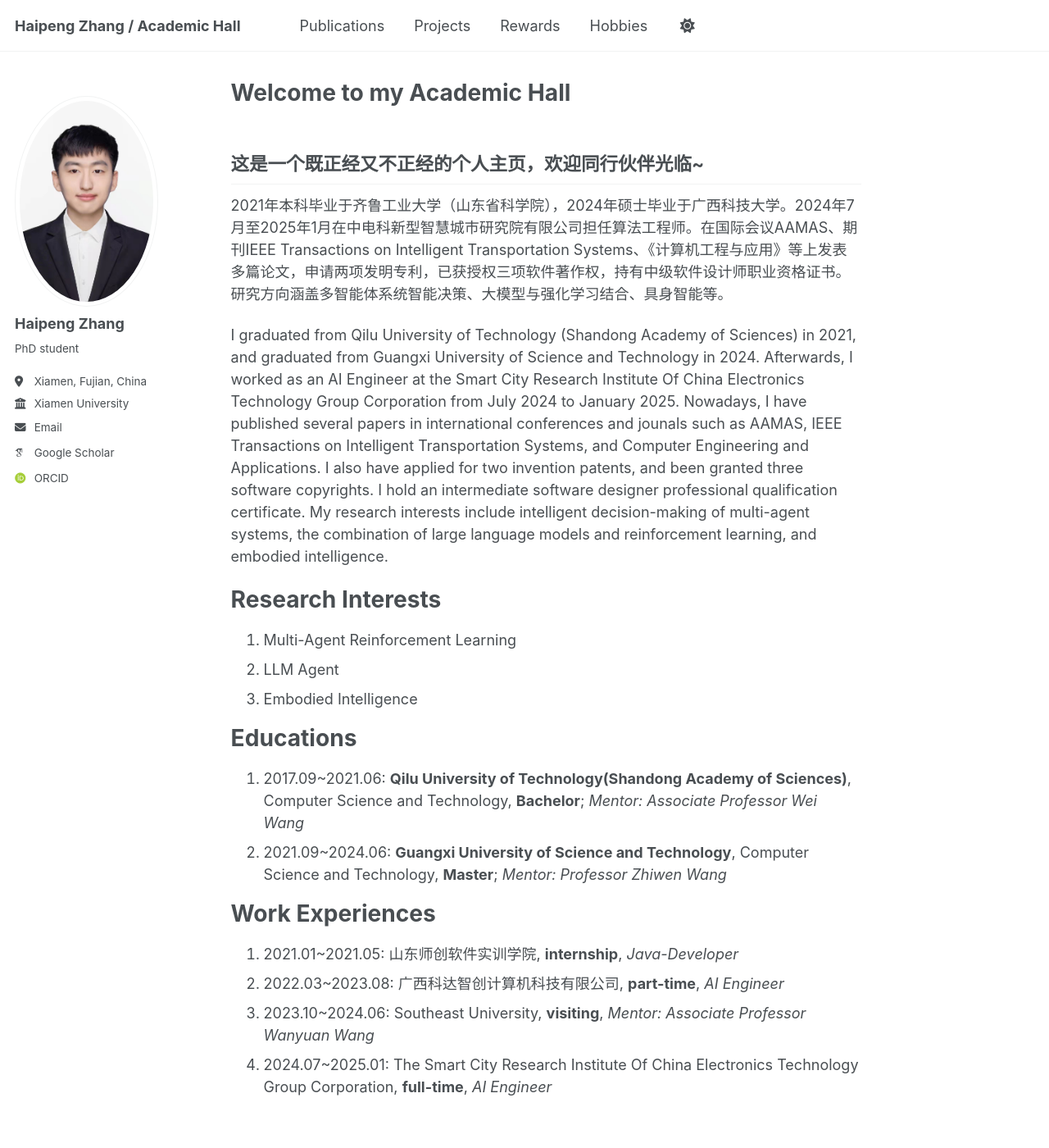
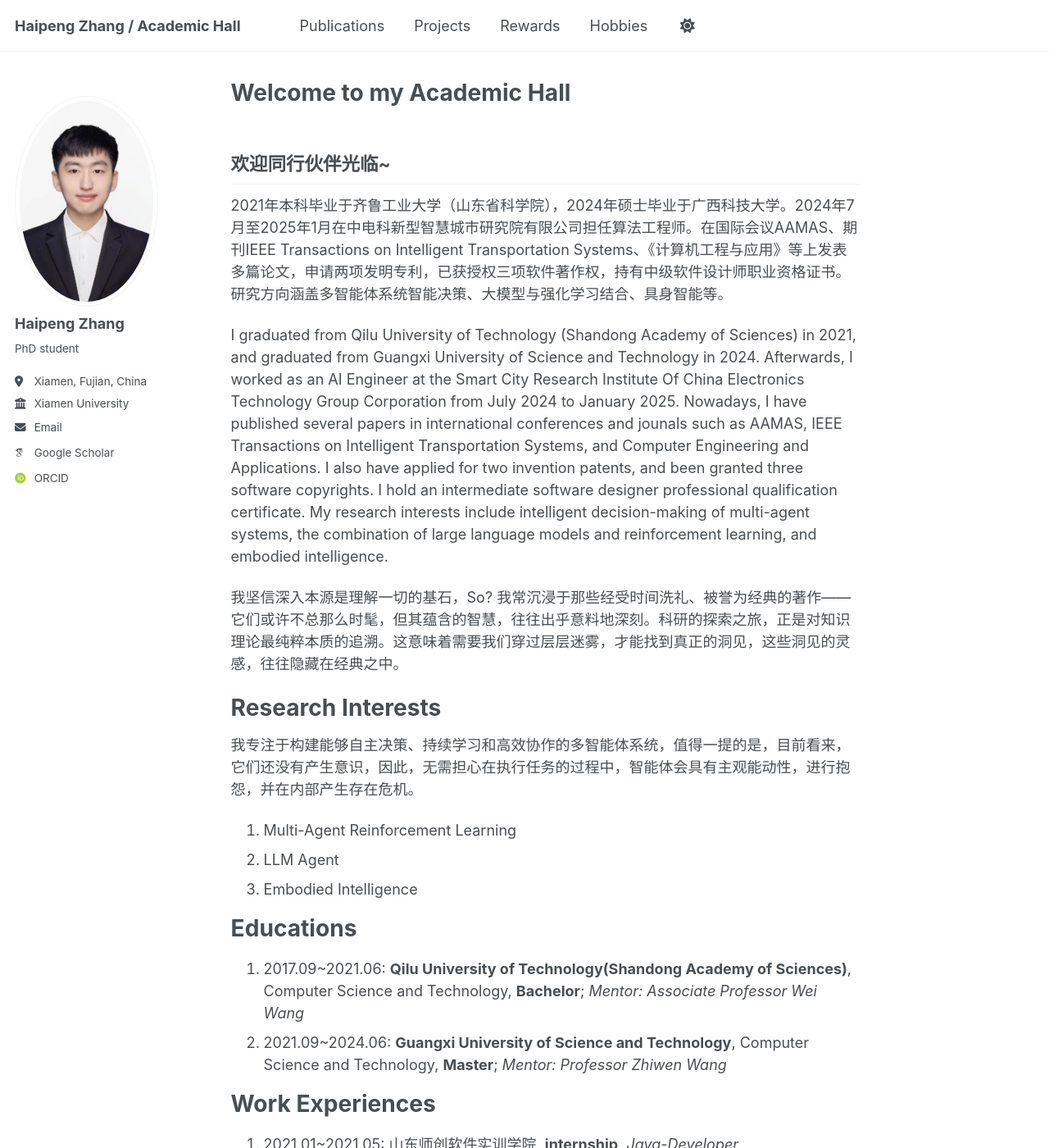
Before and after one commit to Harry-first/haipengzhang, a Jekyll site: the page built from _pages/about.md, in a window 1280 px wide and 1400 px high. Shown: the whole window at 82% size. Built offline with Jekyll 4.4.1, drawn with Linux system fonts in a browser that asks for light colours; some web fonts are replaced.

Commit message:
Update about.md

```diff
--- a/_pages/about.md
+++ b/_pages/about.md
@@ -7,14 +7,17 @@ redirect_from:
   - /about.html
 ---
 
-**这是一个既正经又不正经的个人主页，欢迎同行伙伴光临~**
+**欢迎同行伙伴光临~**
 ------
 2021年本科毕业于齐鲁工业大学（山东省科学院），2024年硕士毕业于广西科技大学。2024年7月至2025年1月在中电科新型智慧城市研究院有限公司担任算法工程师。在国际会议AAMAS、期刊IEEE Transactions on Intelligent Transportation Systems、《计算机工程与应用》等上发表多篇论文，申请两项发明专利，已获授权三项软件著作权，持有中级软件设计师职业资格证书。研究方向涵盖多智能体系统智能决策、大模型与强化学习结合、具身智能等。
 
 I graduated from Qilu University of Technology (Shandong Academy of Sciences) in 2021, and graduated from Guangxi University of Science and Technology in 2024. Afterwards, I worked as an AI Engineer at the Smart City Research Institute Of China Electronics Technology Group Corporation from July 2024 to January 2025. Nowadays, I have published several papers in international conferences and jounals such as AAMAS, IEEE Transactions on Intelligent Transportation Systems, and Computer Engineering and Applications. I also have applied for two invention patents, and been granted three software copyrights. I hold an intermediate software designer professional qualification certificate. My research interests include intelligent decision-making of multi-agent systems, the combination of large language models and reinforcement learning, and embodied intelligence.
 
+我坚信深入本源是理解一切的基石，So? 我常沉浸于那些经受时间洗礼、被誉为经典的著作——它们或许不总那么时髦，但其蕴含的智慧，往往出乎意料地深刻。科研的探索之旅，正是对知识理论最纯粹本质的追溯。这意味着需要我们穿过层层迷雾，才能找到真正的洞见，这些洞见的灵感，往往隐藏在经典之中。
+
 Research Interests
 ======
+我专注于构建能够自主决策、持续学习和高效协作的多智能体系统，值得一提的是，目前看来，它们还没有产生意识，因此，无需担心在执行任务的过程中，智能体会具有主观能动性，进行抱怨，并在内部产生存在危机。
 1. Multi-Agent Reinforcement Learning
 2. LLM Agent
 3. Embodied Intelligence
```
